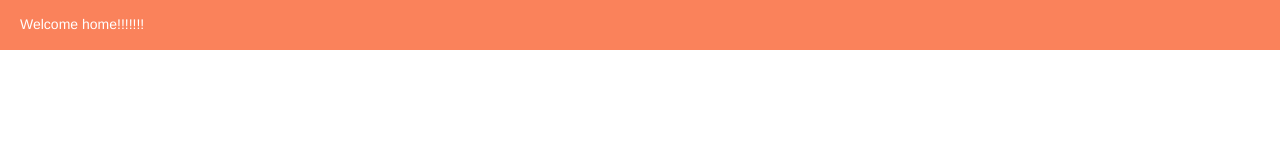
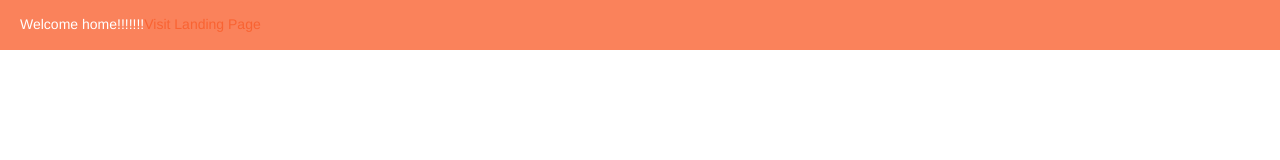
Before and after one commit to dqve/Team-354-Group-A-Frontend, a React (Create React App) app: page / in a window 1280 px wide. Shown: the top 160 px of the page. Built offline with nearby package versions, Linux system fonts and the light colour scheme.

Commit message:
Delete unused dependencies and update Nav Links

```diff
--- a/public/index.html
+++ b/public/index.html
@@ -24,7 +24,7 @@
       work correctly both with client-side routing and a non-root public URL.
       Learn how to configure a non-root public URL by running `npm run build`.
     -->
-    <title>React App</title>
+    <title>E-Tourism</title>
   </head>
   <body>
     <noscript>You need to enable JavaScript to run this app.</noscript>
--- a/src/pages/homepage/HomePage.js
+++ b/src/pages/homepage/HomePage.js
@@ -1,8 +1,9 @@
 import React from 'react';
-
+import { Link } from 'react-router-dom';
 
 const HomePage = () => (<div class="alert alert-primary" role="alert">
                             Welcome home!!!!!!!
+                            <Link to="/landing" className="success">Visit Landing Page</Link>
                         </div>)
 
 export default HomePage;
```
Also changed, not shown: public/manifest.json.
